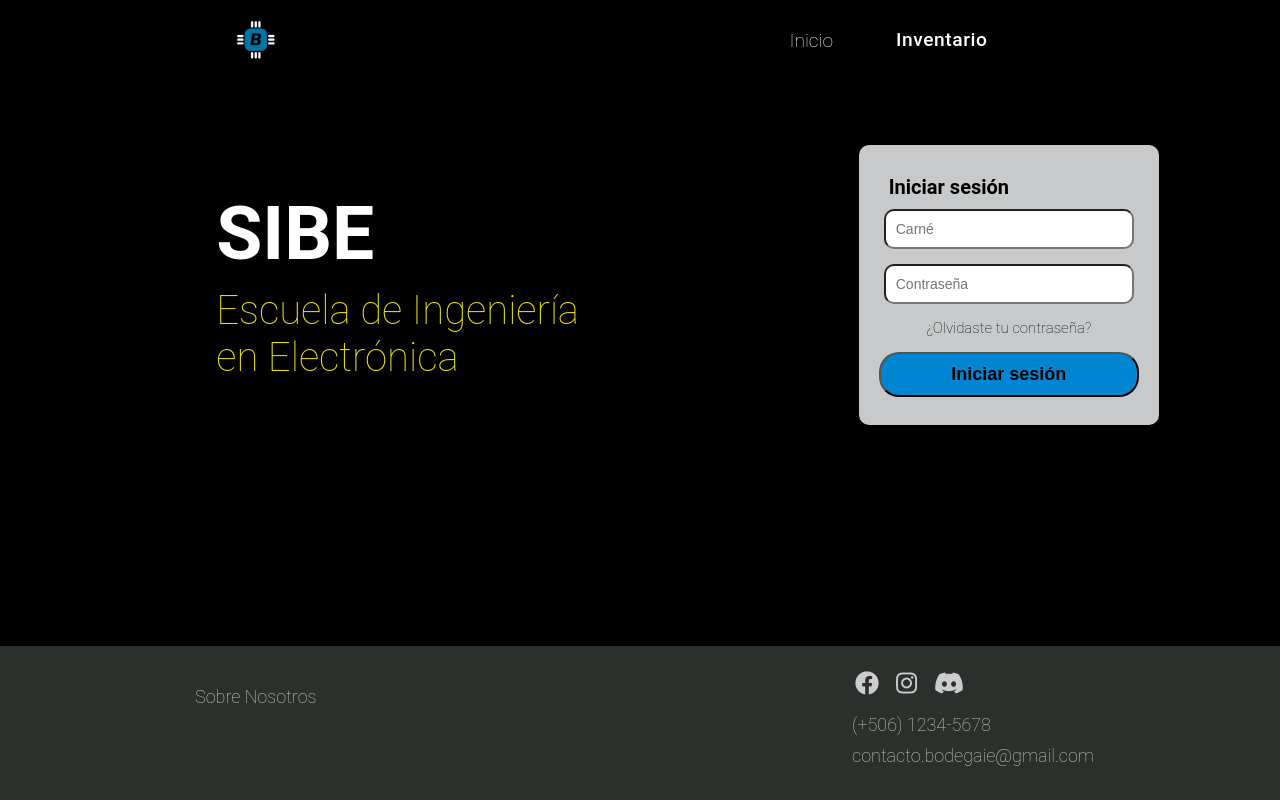
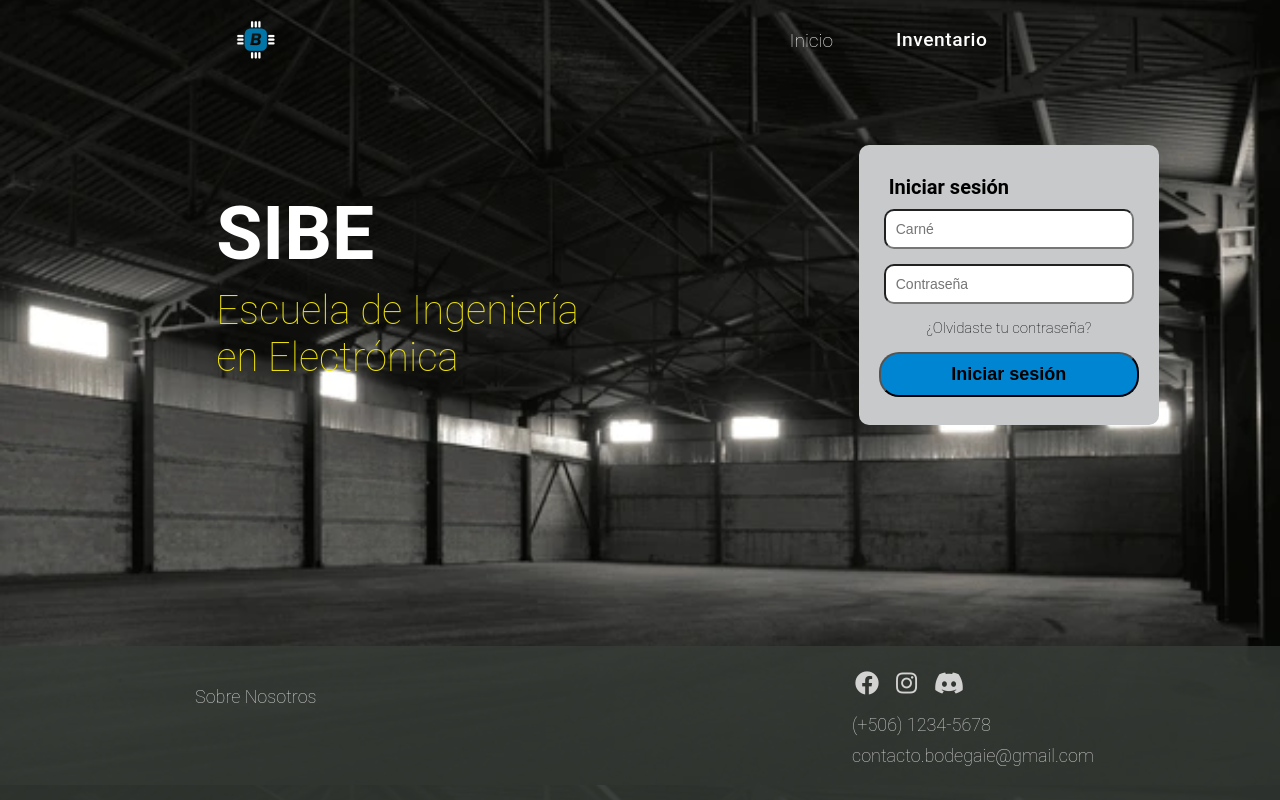
Before and after one commit to BODEGA-TEC/BODEGA_FRONTEND, a React (Create React App) app in the folder react-website-bodega/: page / in a window 1280 px wide. Built offline with nearby package versions, Linux system fonts and the light colour scheme.

Commit message:
Feat: Background image to body added

```diff
--- a/react-website-bodega/src/App/App.css
+++ b/react-website-bodega/src/App/App.css
@@ -2,6 +2,10 @@
   box-sizing: border-box;
   margin: 0;
   padding: 1;
+}
+
+body {
+  background-image: url('/public/images/pruebaImg.svg');
 }
 
 .card-container {
```
Also changed, not shown: react-website-bodega/public/images/pruebaImg.svg (added).
